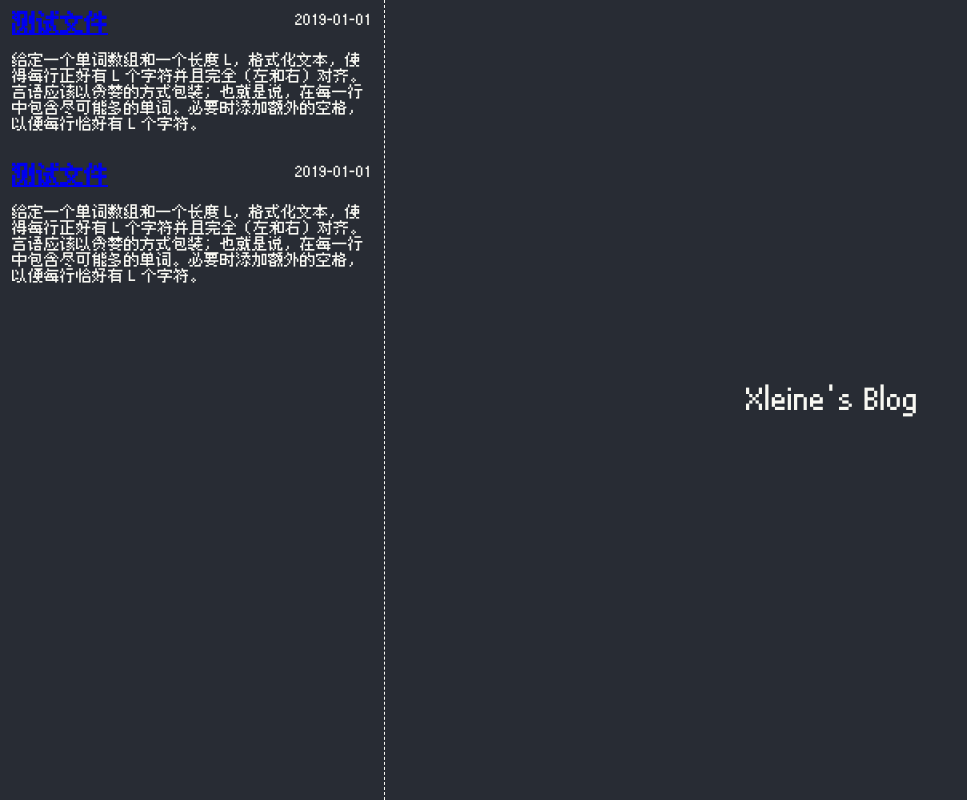
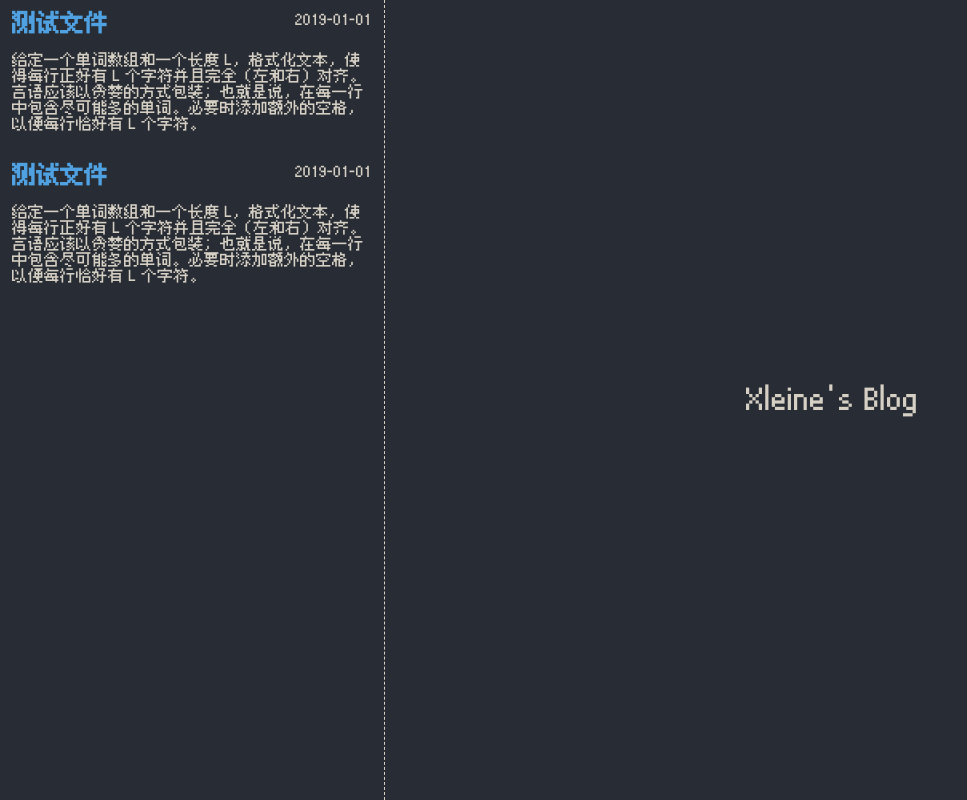
Before and after one commit to loveloki/blog, a React (Vite) app: page / in a window 1280 px wide. Shown: the whole page, without its empty margins (0-967 px from the left). Built offline with nearby package versions, Linux system fonts and the light colour scheme.

Commit message:
feat: 修改颜色，列表项链接添加不同状态配色

```diff
--- a/src/App/List/List.css
+++ b/src/App/List/List.css
@@ -10,7 +10,7 @@
 
 .catalog li:hover {
   color: var(--black-color);
-  background-color: var(--light-color);
+  background-color: var(--cream-color);
 }
 
 .catalog li header {
@@ -18,7 +18,20 @@
   justify-content: space-between;
 }
 
+.catalog li:hover header a {
+  color: #313131;
+}
+
 .catalog li header a {
   font-size: 1.5rem;
   font-weight: 700;
 }
+
+.catalog li header a {
+  color: var(--deep-blue-color);
+  text-decoration: none;
+}
+
+.catalog li header a:hover {
+  box-shadow: inset 0 -0.3rem 0 var(--deep-red-color);
+}
--- a/src/App/index.css
+++ b/src/App/index.css
@@ -7,7 +7,7 @@
 .App aside {
   flex-basis: 30%;
   min-width: 20rem;
-  border-right: 1px dashed var(--light-color);
+  border-right: 1px dashed var(--cream-color);
 }
 
 .App article {
--- a/src/index.css
+++ b/src/index.css
@@ -21,7 +21,9 @@
 
 :root {
   --black-color: #282c34;
-  --light-color: #f8f8f2;
+  --cream-color: #d6d0c4;
+  --deep-blue-color: #4fa1e1;
+  --deep-red-color: #f16445;
 }
 
 body {
@@ -42,7 +44,7 @@ html,
 body,
 #root {
   height: 100%;
-  color: var(--light-color);
+  color: var(--cream-color);
   background-color: var(--black-color);
 }
 
```
